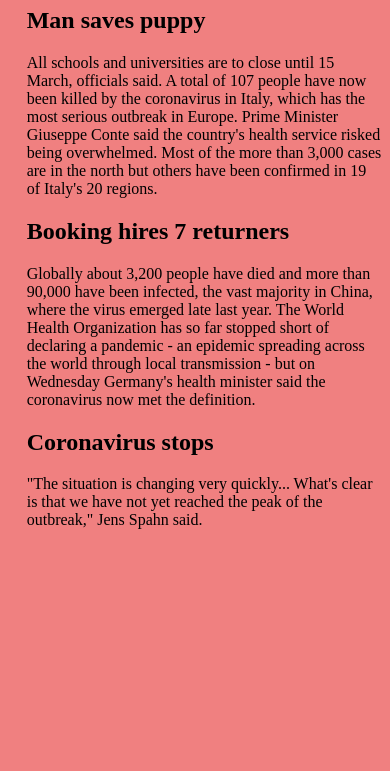
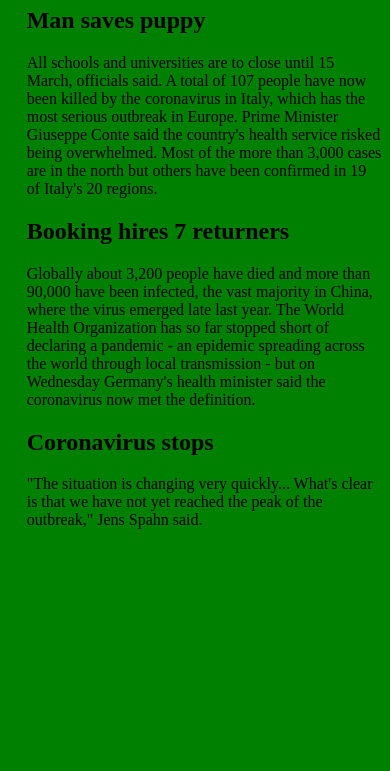
Before and after one commit to KingaCzu/tr_news_page, a plain HTML site: page index.html in a window 390 px wide. Shown: the part 73-844 px from the top of the page. Drawn offline with Linux system fonts and the light colour scheme.

Commit message:
third implementation

```diff
--- a/styles.css
+++ b/styles.css
@@ -23,11 +23,11 @@ main {
 }
 @media only screen and (max-width:600px){
     body{
-        background-color: lightcoral;
+        background-color:yellow;
     }
 }
 @media only screen and (max-width:400px){
     body{
-        background-color: lightcoral;
+        background-color:green;
     }
 }
```
